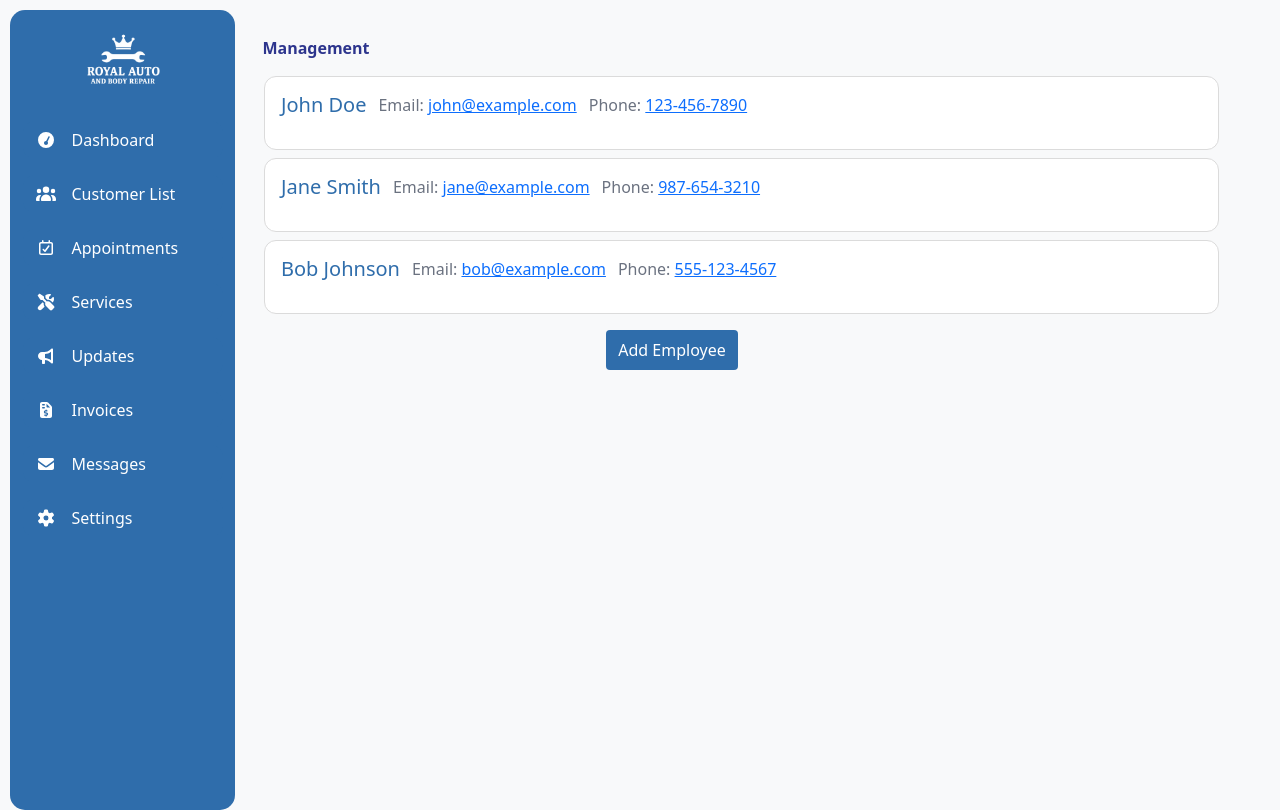
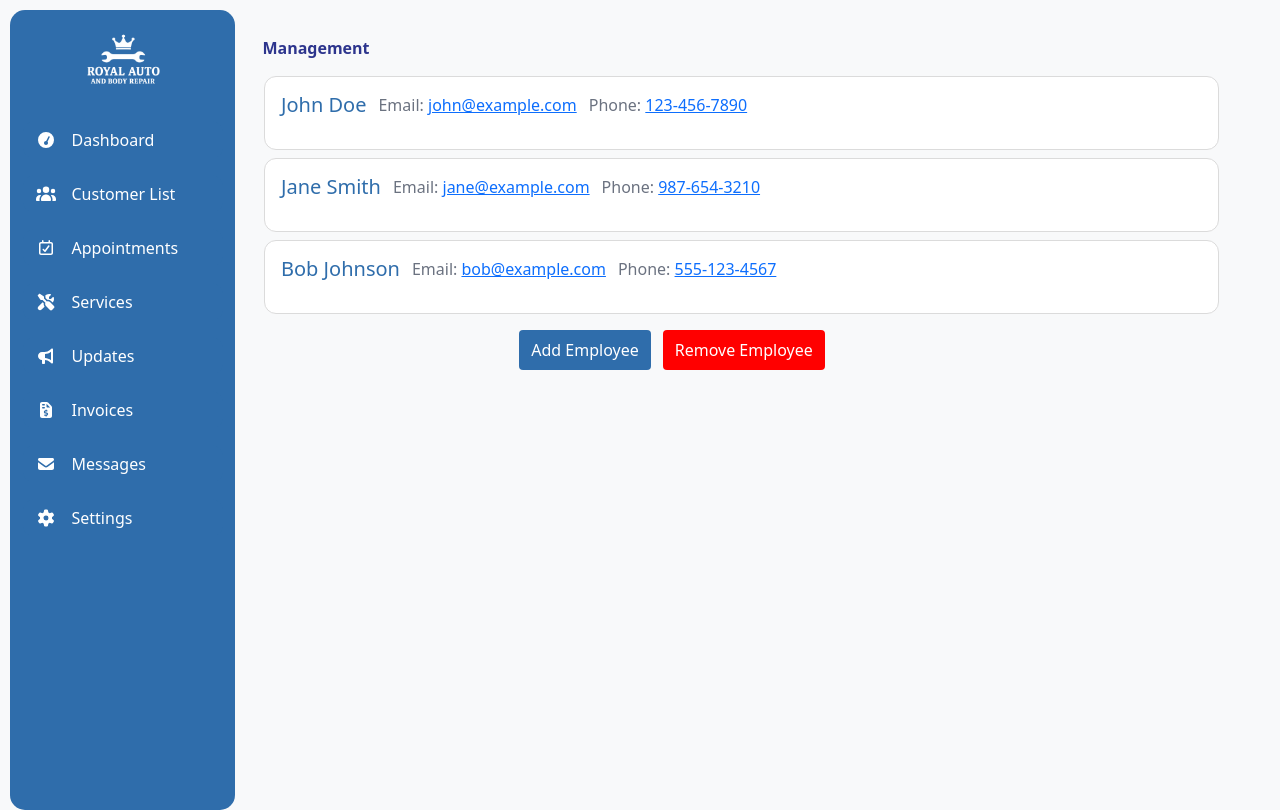
Before and after one commit to QuantumBits-CSUS-25-26/RoyalWebsite, a React (Create React App) app in the folder frontend/: page /admin/management in a window 1280 px wide. Built offline with nearby package versions, Linux system fonts and the light colour scheme.

Commit message:
RW-122 added and modified the offical management page for the remove popup, test page has been removed.

```diff
--- a/frontend/src/Pages/AdminPages/Management.js
+++ b/frontend/src/Pages/AdminPages/Management.js
@@ -1,6 +1,7 @@
 import AdminSideBar from "../../Components/AdminSideBar"
 import {useState} from 'react';
 import AddEmployeeForm from "../EmployeeManagmentPopups/AddEmployee";
+import RemoveEmployeeForm from "../EmployeeManagmentPopups/RemoveEmployee";
 import '../EmployeeManagementPopup.css';
 
 const DisplayEmployee = ({ employee }) => {
@@ -20,7 +21,8 @@ const Management = () => {
     { id: 2, name: "Jane Smith", email: "jane@example.com", phone: "987-654-3210" },
     { id: 3, name: "Bob Johnson", email: "bob@example.com", phone: "555-123-4567" }
 ]);
-    const [showForm, setShowForm] = useState(false);
+    const [showAddForm, setShowAddForm] = useState(false);
+    const [showRemoveForm, setShowRemoveForm] = useState(false);
 
     const handleAdd = (data) => {
     const nextId = employees.length ? Math.max(...employees.map(e => e.id)) + 1 : 1;
@@ -35,6 +37,10 @@ const Management = () => {
     setEmployees(prev => [...prev, newEmployee]);
   };
 
+  const handleRemove = (employeeId) => {
+    setEmployees(prev => prev.filter(e => e.id !== employeeId));
+  };
+
   return (
     <div>
         <AdminSideBar />
@@ -47,8 +53,10 @@ const Management = () => {
                     <DisplayEmployee key={index} employee={employee} />
                 ))}
             </div>
-            <button onClick={() => setShowForm(true)} className="buttonPrimary">Add Employee</button>
-                  <AddEmployeeForm visible={showForm} onClose={() => setShowForm(false)} onAdd={handleAdd} />
+            <button onClick={() => setShowAddForm(true)} className="buttonPrimary">Add Employee</button>
+                  <AddEmployeeForm visible={showAddForm} onClose={() => setShowAddForm(false)} onAdd={handleAdd} />
+            <button onClick={() => setShowRemoveForm(true)} className="buttonRed">Remove Employee</button>
+            <RemoveEmployeeForm visible={showRemoveForm} onClose={() => setShowRemoveForm(false)} onRemove={handleRemove} employee = {employees} />
         </div>
     </div>
   )
--- a/frontend/src/Pages/EmployeeManagementPopup.css
+++ b/frontend/src/Pages/EmployeeManagementPopup.css
@@ -75,6 +75,10 @@
   margin-bottom: 16px;
 }
 
+.management .buttonPrimary {
+  margin-right: 12px;
+}
+
 @media (max-width:480px) {
   .employee-form { width: 92%; padding: 14px; }
   .row { flex-direction: column; }
--- a/frontend/src/Pages/EmployeeManagmentPopups/RemoveEmployee.js
+++ b/frontend/src/Pages/EmployeeManagmentPopups/RemoveEmployee.js
@@ -1,7 +1,7 @@
 import React, { useState} from 'react';
 import '../EmployeeManagementPopup.css';
 
-export default function RemoveEmployeeForm({ visible, onClose, onRemove, employees = [] }) {
+export default function RemoveEmployeeForm({ visible, onClose, onRemove, employee = [] }) {
   const [selectedId, setSelectedId] = useState('');
   const [error, setError] = useState('');
   const [confirming, setConfirming] = useState(false);
@@ -44,7 +44,7 @@ export default function RemoveEmployeeForm({ visible, onClose, onRemove, employe
             <div className="row">
               <select className="input" value={selectedId} onChange={e => setSelectedId(e.target.value)}>
                 <option value="">-- Select employee --</option>
-                {employees.map(emp => (
+                {employee.map(emp => (
                   <option key={emp.id} value={emp.id}>{`${emp.id} - ${emp.name}`}</option>
                 ))}
               </select>
@@ -56,7 +56,7 @@ export default function RemoveEmployeeForm({ visible, onClose, onRemove, employe
           </form>
         ) : (
           <div>
-            <p>Are you sure you want to remove <strong>{employees.find(e => String(e.id) === String(selectedId))?.name || ''}</strong> (ID: {selectedId})?</p>
+            <p>Are you sure you want to remove <strong>{employee.find(e => String(e.id) === String(selectedId))?.name || ''}</strong> (ID: {selectedId})?</p>
             <div className="actions">
               <button type="button" className="buttonGray" onClick={handleCancelConfirm}>Cancel</button>
               <button type="button" className="buttonRed" onClick={handleConfirm}>Confirm Remove</button>
```
